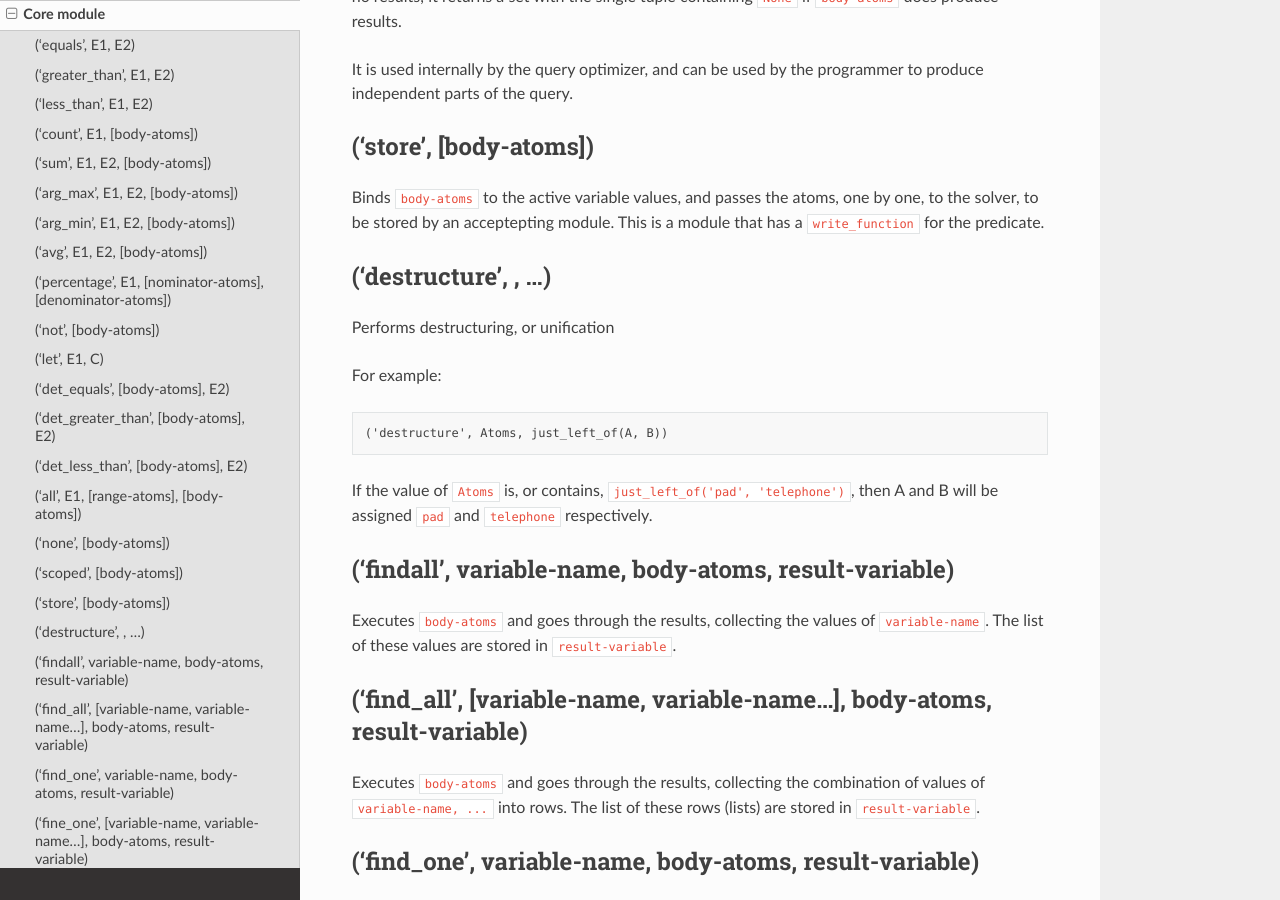
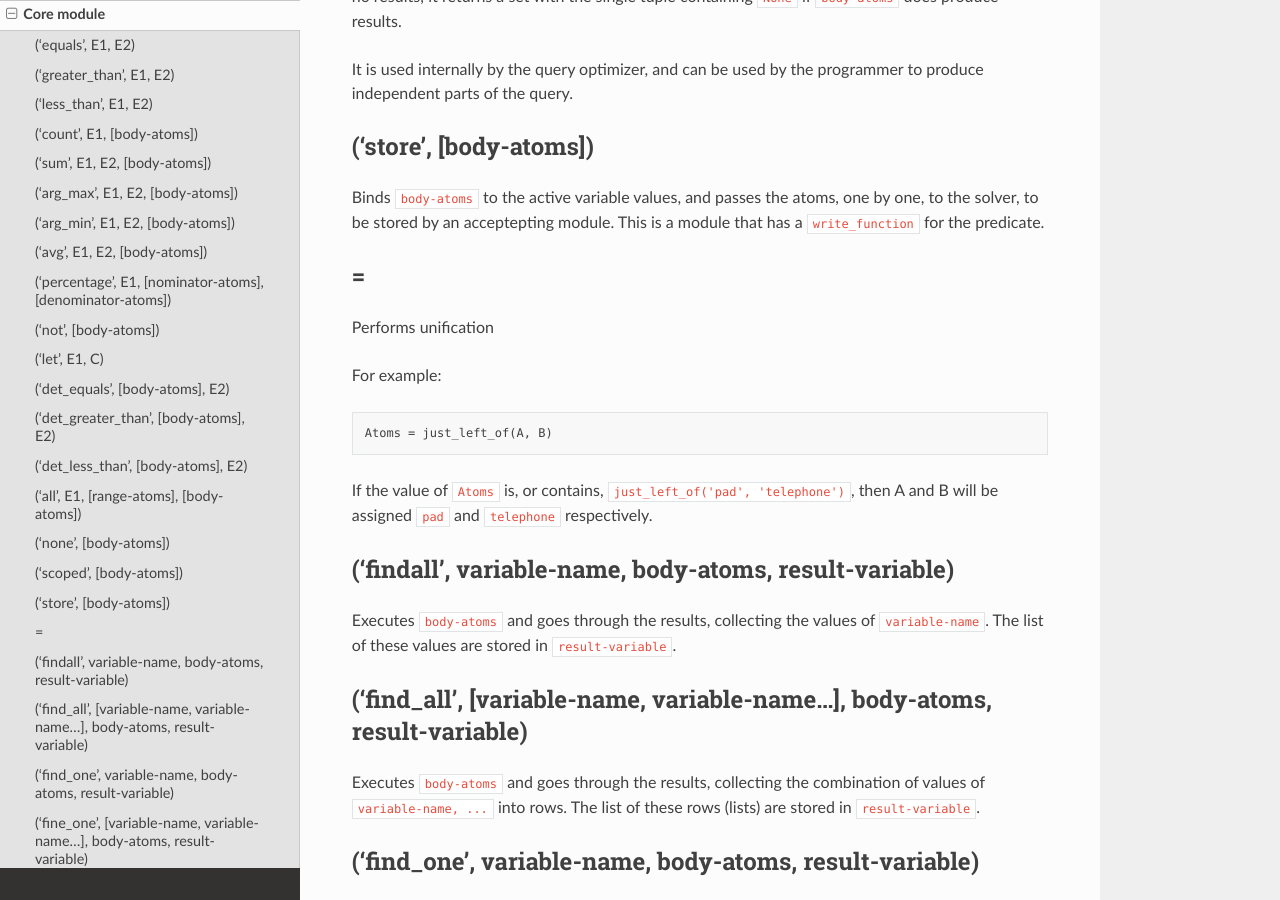
Before and after one commit to garfix/richard-readthedocs, a Sphinx documentation site: the page built from docs/source/modules/core-module.md, in a window 1280 px wide and 900 px high, scrolled down 2858 px. Built offline with Sphinx 7.4.7 and the Read the Docs theme 3.1.0, drawn with Linux system fonts in a browser that asks for light colours.

Commit message:
unification

```diff
--- a/docs/source/modules/core-module.md
+++ b/docs/source/modules/core-module.md
@@ -94,13 +94,13 @@ It is used internally by the query optimizer, and can be used by the programmer
 
 Binds `body-atoms` to the active variable values, and passes the atoms, one by one, to the solver, to be stored by an acceptepting module. This is a module that has a `write_function` for the predicate.
 
-## ('destructure', <bound-atoms>, <free-atoms>...)
+## <term1> = <term2>
 
-Performs destructuring, or unification
+Performs unification
 
 For example:
 
-    ('destructure', Atoms, just_left_of(A, B))
+    Atoms = just_left_of(A, B)
 
 If the value of `Atoms` is, or contains, `just_left_of('pad', 'telephone')`, then A and B will be assigned `pad` and `telephone` respectively.
 
```
